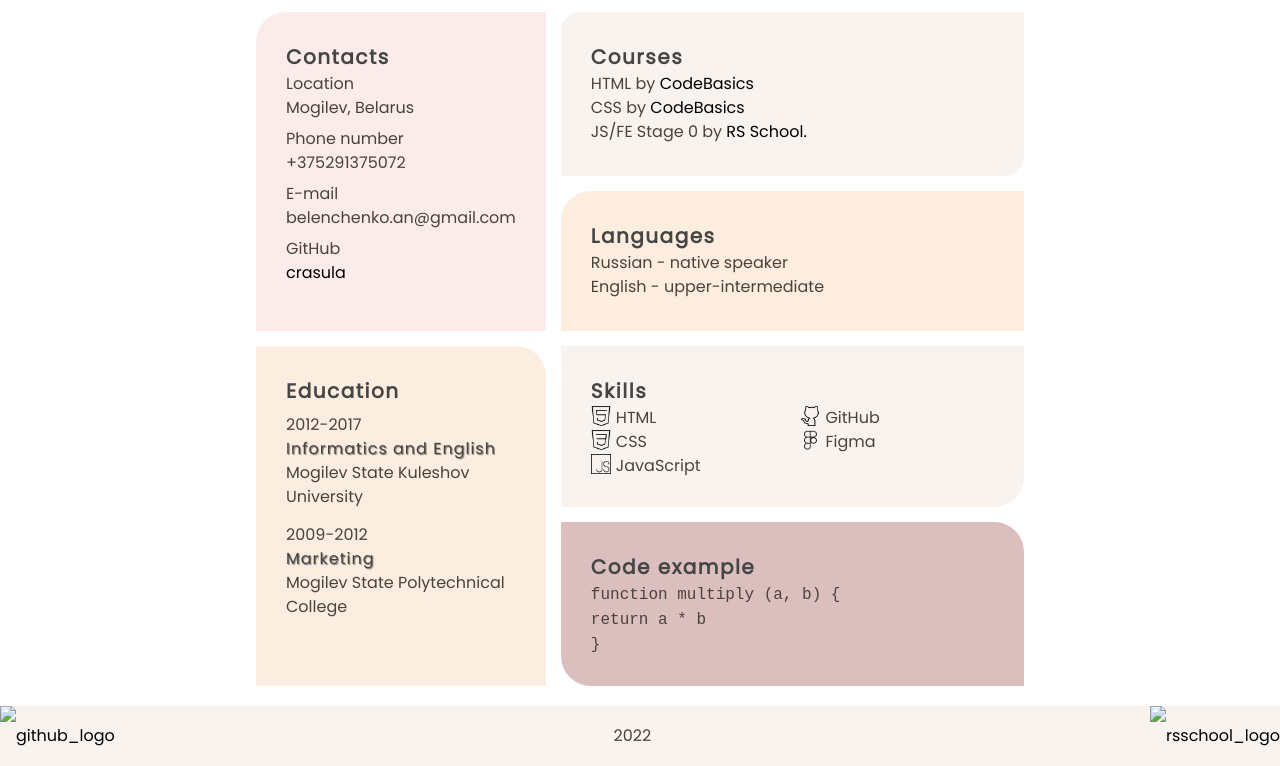
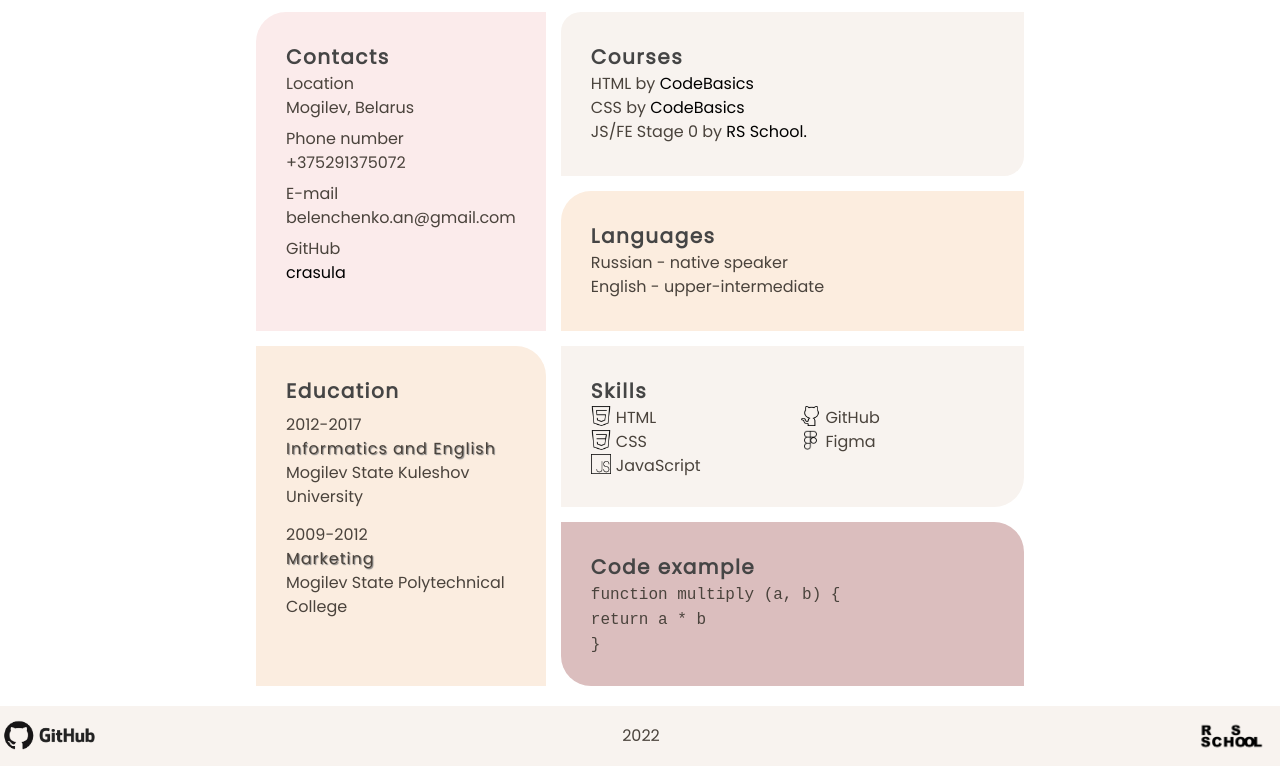
Before and after one commit to crasula/rsschool-cv, a plain HTML site: page index.html in a window 1280 px wide. Shown: the part 494-1260 px from the top of the page. Drawn offline with Linux system fonts and the light colour scheme; files whose address does not match are found by name.

Commit message:
fix: correct links

```diff
--- a/index.html
+++ b/index.html
@@ -5,8 +5,9 @@
     <meta http-equiv="X-UA-Compatible" content="IE=edge">
     <meta name="viewport" content="width=device-width, initial-scale=1.0">
     <link rel="stylesheet" href="style.css">
-    <link rel="shortcut icon" href="../cv/assets/ico/favicon.ico" type="image/x-icon">
+    <link rel="shortcut icon" href="rsschool-cv/assets/ico/favicon.ico" type="image/x-icon">
     <title>CV</title>
+
 </head>
 <body>
     <header class="header">
@@ -116,10 +117,10 @@
     </main>
     <footer class="footer">
         <div class="footer_container">
-            <div class="my-github"><a href="https://github.com/crasula"><img src="../cv/assets/img/github_logo.png"
+            <div class="my-github"><a href="https://github.com/crasula"><img src="rsschool-cv/assets/img/github_logo.png"
                         alt="github_logo"></a></div>
             <div class="year">2022</div>
-            <div class="rsschool"><a href="https://rs.school/js"><img src="../cv/assets/img/rss.png"
+            <div class="rsschool"><a href="https://rs.school/js"><img src="rsschool-cv/assets/img/rss.png"
                         alt="rsschool_logo"></a></div>
         </div>
     </footer>
```
